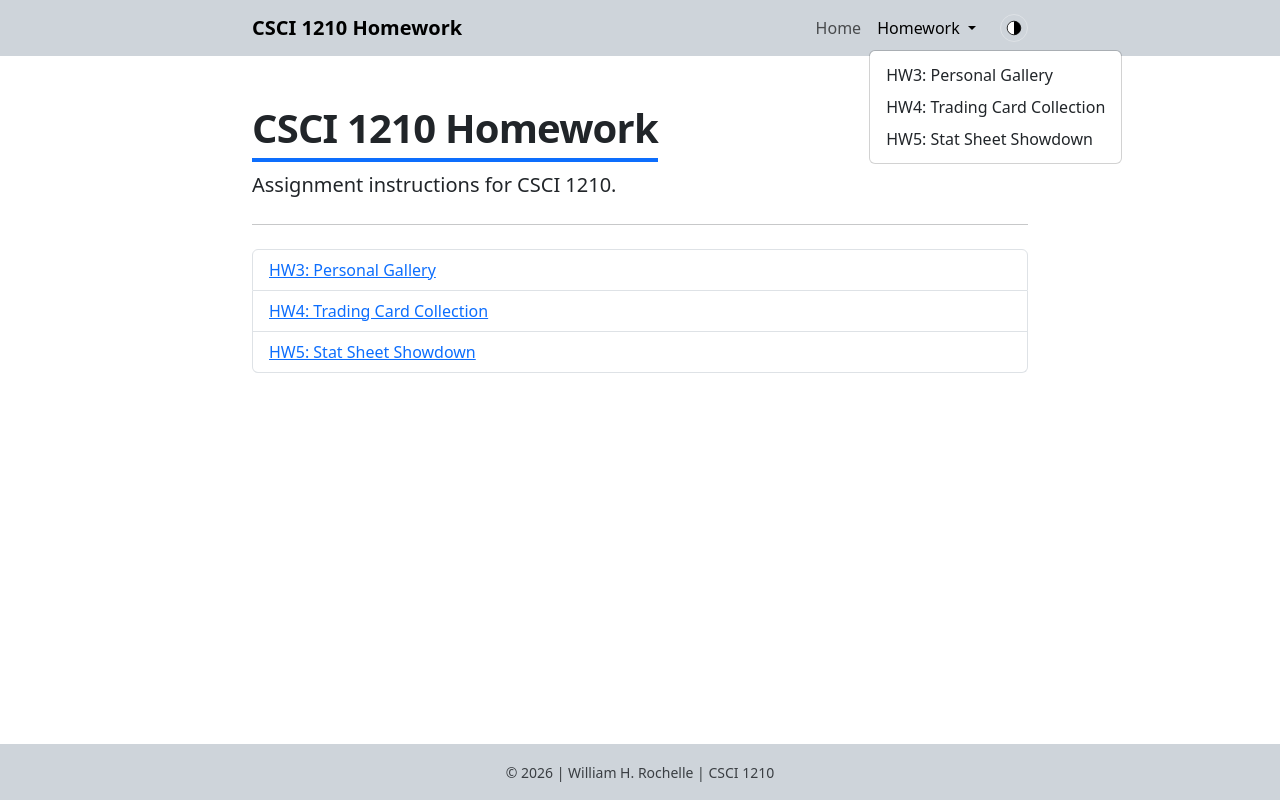
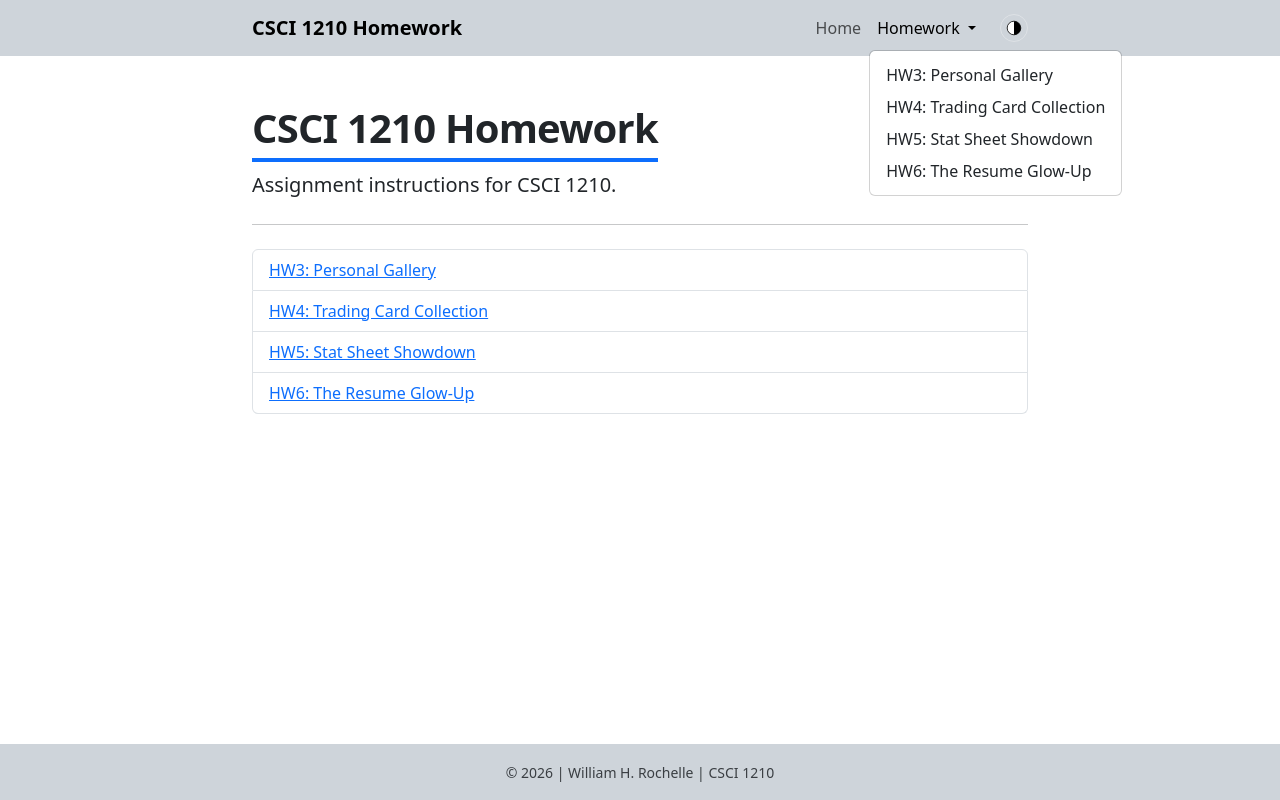
Before and after one commit to rochellew/csci-1210-homeworks, a plain HTML site: page index.html in a window 1280 px wide. Both pictures are taken after a click on the button "Homework". Drawn offline with nearby package versions, Linux system fonts and the light colour scheme.

Commit message:
Added links to HW6

```diff
--- a/index.html
+++ b/index.html
@@ -33,6 +33,9 @@
                             <li>
                                 <a class="dropdown-item" href="./hw5.html">HW5: Stat Sheet Showdown</a>
                             </li>
+                            <li>
+                                <a class="dropdown-item" href="./hw6.html">HW6: The Resume Glow-Up</a>
+                            </li>
                         </ul>
                     </div>
                 </div>
@@ -63,6 +66,9 @@
             <li class="list-group-item">
                 <a href="./hw5.html">HW5: Stat Sheet Showdown</a>
             </li>
+            <li class="list-group-item">
+                <a href="./hw6.html">HW6: The Resume Glow-Up</a>
+            </li>
         </ul>
 
     </div>
```
Also changed, not shown: hw3.html (+3 -0 lines), hw4.html (+3 -0 lines), hw5.html (+3 -0 lines), hw6.html (+1 -1 lines).
